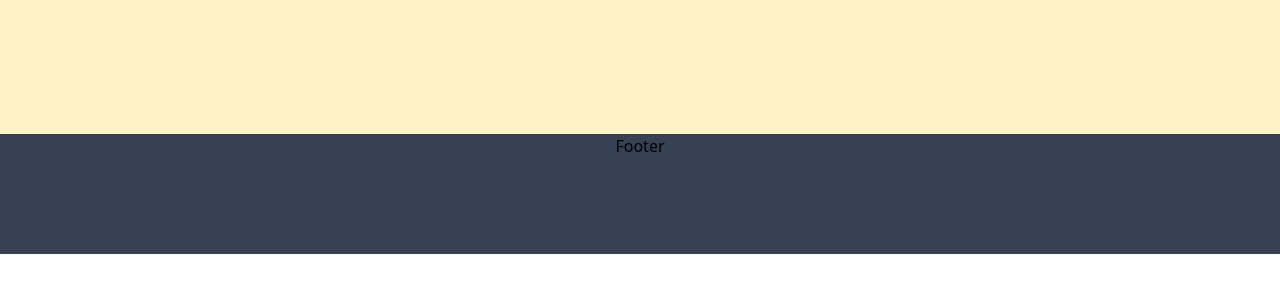
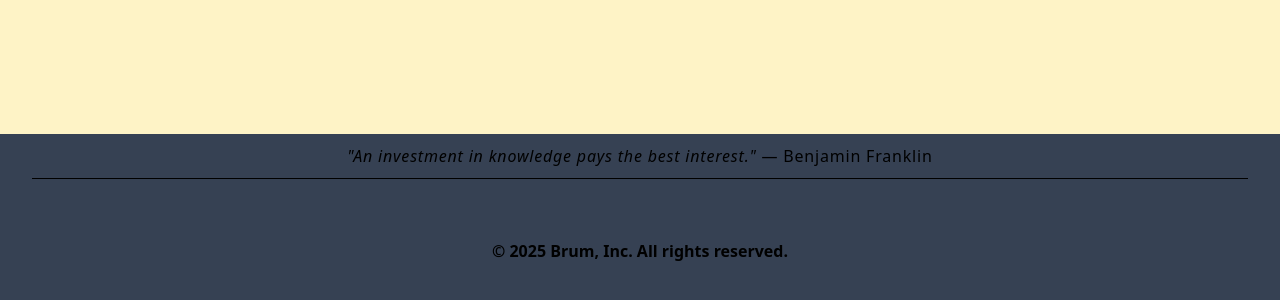
Before and after one commit to fbrump/store-manager, a Vue app in the folder frontend/: page / in a window 1280 px wide. Shown: the part 706-1006 px from the top of the page. Before the commit the page ends 960 px from the top, so only its background shows below. Built offline with nearby package versions, Linux system fonts and the light colour scheme.

Commit message:
feat: Add footer (#50)
- Add HTML for the footer of layout
- Create a component
- Remove HelloWolrd component
- Create a layouts folder

ticket: #20 #21

```diff
--- a/frontend/src/App.vue
+++ b/frontend/src/App.vue
@@ -1,4 +1,6 @@
 <script setup lang="ts">
+import LayoutFooter from './components/layouts/LayoutFooter.vue';
+
 </script>
 
 <template>
@@ -19,11 +21,7 @@
       </main>
     </div>
   </section>
-  <footer class="h-30 bg-gray-700 text-center">
-    <p>
-      Footer
-    </p>
-  </footer>
+  <layout-footer></layout-footer>
 </template>
 
 <style scoped>
--- a/frontend/src/components/HelloWorld.vue
+++ /dev/null
@@ -1,41 +0,0 @@
-<script setup lang="ts">
-import { ref } from 'vue'
-
-defineProps<{ msg: string }>()
-
-const count = ref(0)
-</script>
-
-<template>
-  <h1>{{ msg }}</h1>
-
-  <div class="card">
-    <button type="button" @click="count++">count is {{ count }}</button>
-    <p>
-      Edit
-      <code>components/HelloWorld.vue</code> to test HMR
-    </p>
-  </div>
-
-  <p>
-    Check out
-    <a href="https://vuejs.org/guide/quick-start.html#local" target="_blank"
-      >create-vue</a
-    >, the official Vue + Vite starter
-  </p>
-  <p>
-    Learn more about IDE Support for Vue in the
-    <a
-      href="https://vuejs.org/guide/scaling-up/tooling.html#ide-support"
-      target="_blank"
-      >Vue Docs Scaling up Guide</a
-    >.
-  </p>
-  <p class="read-the-docs">Click on the Vite and Vue logos to learn more</p>
-</template>
-
-<style scoped>
-.read-the-docs {
-  color: #888;
-}
-</style>
--- /dev/null
+++ b/frontend/src/components/layouts/LayoutFooter.vue
@@ -0,0 +1,25 @@
+<script setup lang="ts">
+
+import { ref } from 'vue';
+
+const currentYear = ref(new Date().getFullYear());
+
+</script>
+
+<template>
+<footer class="h-80 bg-gray-700 text-center">
+  <p class="m-auto py-2.5 font-medium tracking-wider text-base">
+    <em class="italic">"An investment in knowledge pays the best interest."</em> — Benjamin Franklin
+  </p>
+  <div class="justify-center">
+    <hr class="mx-8" />
+  </div>
+  <p class="my-15 font-semibold">
+    © {{ currentYear }} Brum, Inc. All rights reserved.
+  </p>
+</footer>
+</template>
+
+<style scoped>
+
+</style>
```
